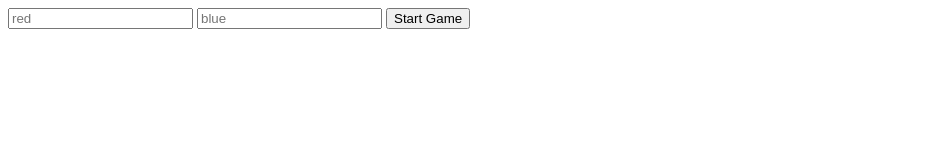
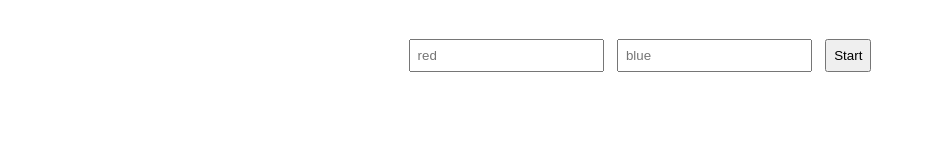
Before and after one commit to DylanG22/connect4-, a plain HTML site: page index.html in a window 1280 px wide. Shown: the whole page, without its empty margins (0-926 px from the left). Drawn offline with Linux system fonts and the light colour scheme.

Commit message:
Centering form and game

```diff
--- a/connect4.css
+++ b/connect4.css
@@ -15,7 +15,13 @@
   border-radius: 50%;
 
 }
-
+.all {
+  width: 50%;
+  align-self: center;
+  margin: auto;
+  margin-top: 2em;
+  justify-content: center;
+}
 /* column-top is table row of clickable areas for each column */
 
 #column-top td {
@@ -25,3 +31,38 @@
 #column-top td:hover {
   background-color: gold;
 }
+
+
+#gameForm {
+  display: flex;
+  margin: auto;
+  margin-bottom: 2em;
+  justify-content: center;
+
+}
+
+#game {
+  width: 60%;
+  align-self: center;
+  margin: auto;
+
+}
+
+
+#startBtn {
+  padding: 7px;
+  margin: 0.5em;
+}
+
+#p1Input{
+  padding: 7px;
+  margin: 0.5em;
+}
+#p2Input{
+  padding: 7px;
+  margin: 0.5em;
+}
+
+#board{
+  margin: auto;
+}
--- a/index.html
+++ b/index.html
@@ -4,15 +4,19 @@
   <link href="connect4.css" rel="stylesheet">
 </head>
 <body>
+  <div class="all">
+
+
   <form id="gameForm">
     <input  placeholder="red" id="p1Input">
     <input  placeholder="blue" id="p2Input">
-    <button id="startBtn">Start Game</button>
+    <button id="startBtn">Start</button>
   </form>
+
 <div id="game">
   <table id="board"></table>
+  </div>
 </div>
-
 <script src="connect4.js"></script>
 
 </body>
```
